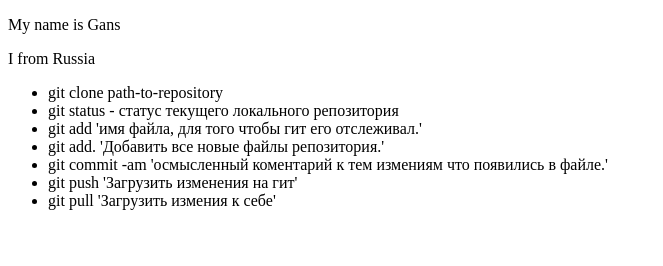
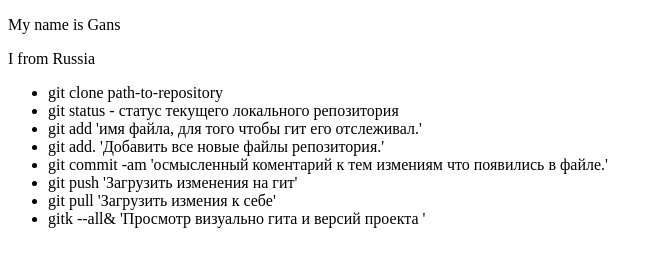
Before and after one commit to Gans-Shtraus/git-learn, a plain HTML site: page index.html in a window 1280 px wide. Shown: the whole page, without its empty margins (0-663 px from the left). Drawn offline with Linux system fonts and the light colour scheme.

Commit message:
pull new information to index.html

```diff
--- a/index.html
+++ b/index.html
@@ -23,6 +23,8 @@
             <li>git commit -am 'осмысленный коментарий к тем измениям что появились в файле.' </li>
             <li>git push 'Загрузить изменения на гит' </li>
             <li>git pull 'Загрузить измения к себе' </li>
+
+            <li> gitk --all& 'Просмотр визуально гита и версий проекта '</li>
         </ul>
     </div>
 
```
